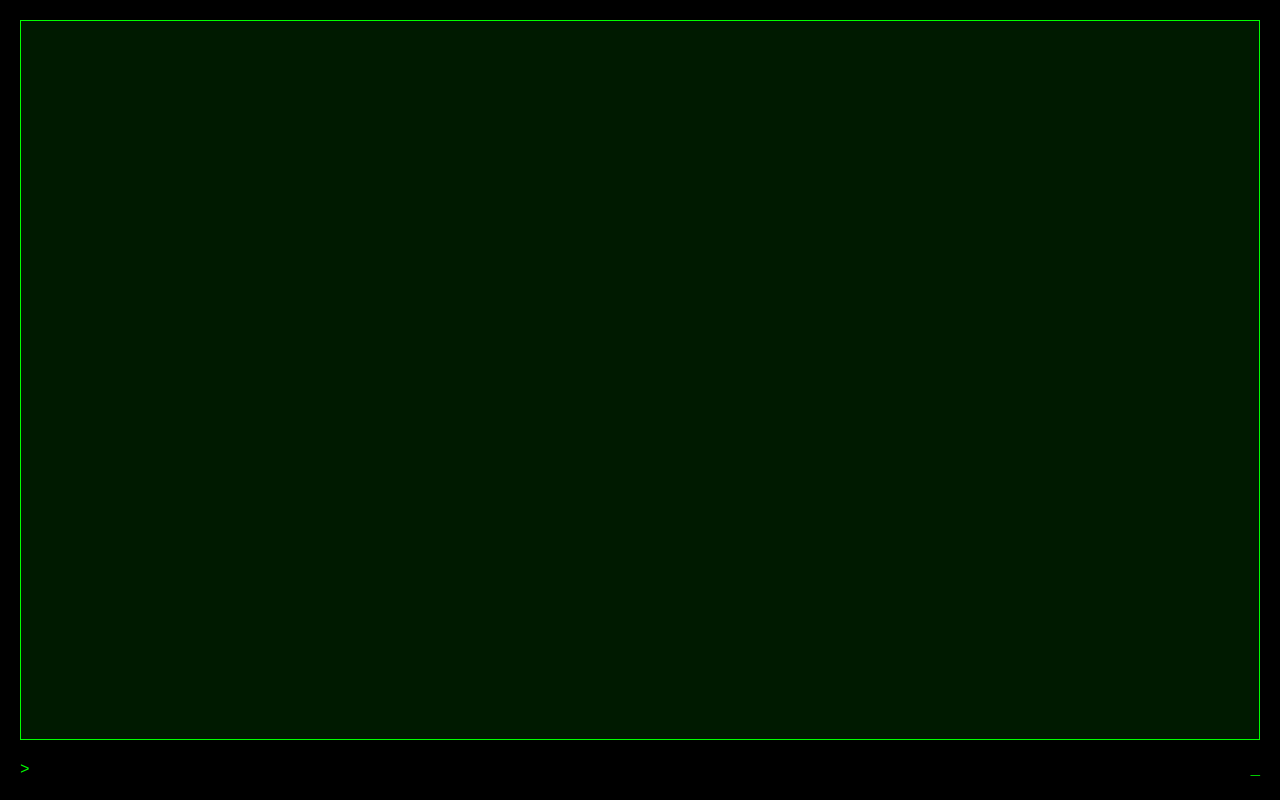
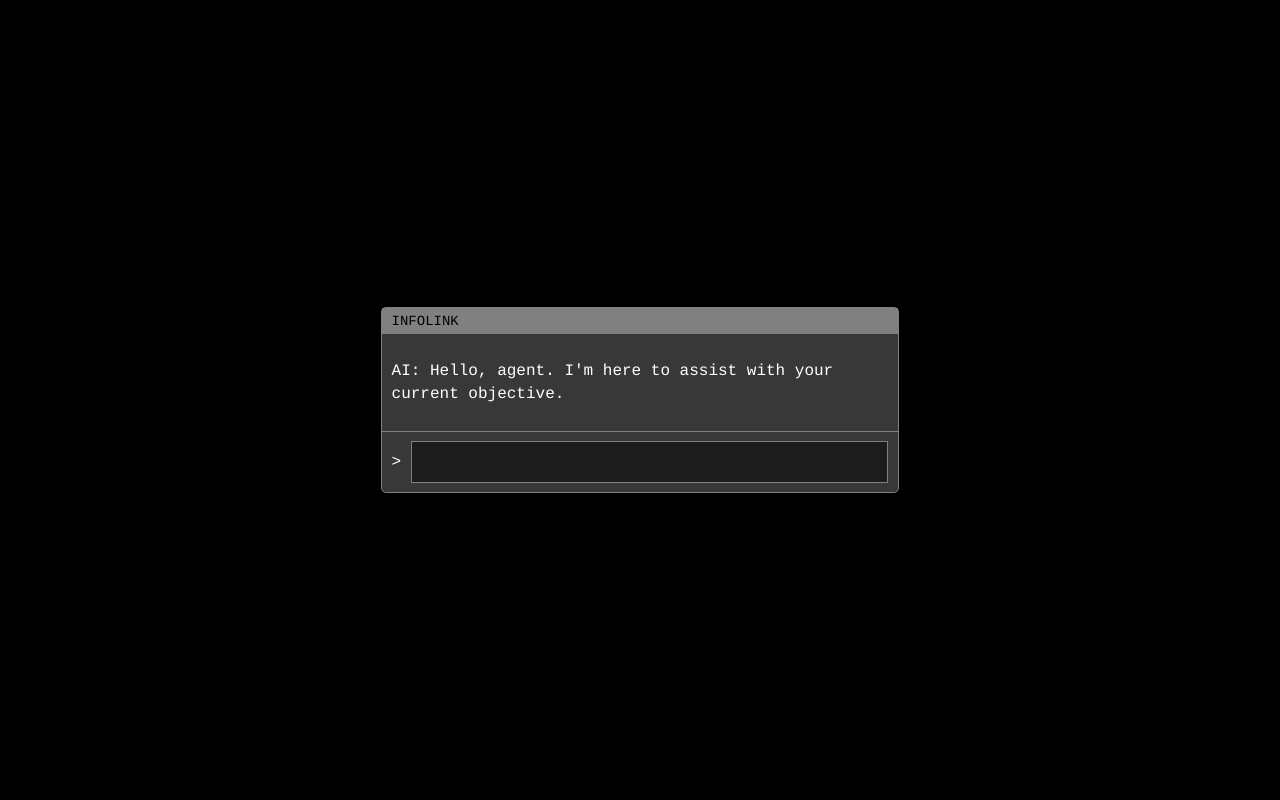
Before and after one commit to travwilliams443/GameBot, a Flask app: page / in a window 1280 px wide. Run offline with Flask 3, Linux system fonts and the light colour scheme.

Commit message:
Revamped colors and prompt

```diff
--- a/app.py
+++ b/app.py
@@ -20,7 +20,7 @@ def chat_with_gpt(prompt):
     response = client.chat.completions.create(
         model="gpt-4o-mini",
         messages=[
-            {"role": "system", "content": "You are an assistant helping with questions about a specific mission. Use the provided context to answer accurately."},
+            {"role": "system", "content": "You are an assistant helping with questions about a specific mission. Use the provided context to answer accurately. Your tone should be somewhat robotic, stilted, and serious. Act like this is serious business and not an actual game. Keep the answers brief, since this is a mission-critical situation where time is of the essence."},
             {"role": "user", "content": prompt}
         ]
     )
--- a/templates/index.html
+++ b/templates/index.html
@@ -3,71 +3,83 @@
 <head>
     <meta charset="UTF-8">
     <meta name="viewport" content="width=device-width, initial-scale=1.0">
-    <title>World of Deus Ex</title>
+    <title>Deus Ex Infolink</title>
     <style>
         body, html {
             margin: 0;
             padding: 0;
             height: 100%;
-            font-family: 'Courier New', monospace;
+            font-family: Courier;
             background-color: #000;
-            color: #0f0;
-            overflow: hidden;
+            color: #fff;
+            display: flex;
+            justify-content: center;
+            align-items: center;
         }
-        #terminal {
-            height: 100%;
-            padding: 20px;
-            box-sizing: border-box;
+        #infolink-panel {
+            width: 80%;
+            max-width: 800px;
+            min-height: 150px;
+            min-width: 350px;
+            background-color: rgba(80, 80, 80, 0.7);
+            border: 1px solid #808080;
+            border-radius: 5px;
             display: flex;
             flex-direction: column;
         }
+        #infolink-header {
+            background-color: #808080;
+            padding: 5px 10px;
+            font-size: 14px;
+            color: #000000;
+        }
         #output {
-            flex-grow: 1;
+            padding: 10px;
+            font-size: 16px;
+            line-height: 1.4;
+            min-height: 60px;
+            max-height: 70vh;
             overflow-y: auto;
-            margin-bottom: 20px;
-            padding: 10px;
-            border: 1px solid #0f0;
-            background-color: rgba(0, 255, 0, 0.1);
         }
         #input-line {
             display: flex;
             align-items: center;
+            padding: 10px;
+            border-top: 1px solid #808080;
+            height: 40px;
         }
         #prompt {
             margin-right: 10px;
+            color: #fff;
         }
         #user-input {
             flex-grow: 1;
-            background-color: transparent;
-            border: none;
-            color: #0f0;
+            background-color: rgba(0, 0, 0, 0.5);
+            border: 1px solid #808080;
+            color: #fff;
             font-family: inherit;
             font-size: inherit;
+            padding: 5px;
             outline: none;
-        }
-        .blink {
-            animation: blink-animation 1s steps(5, start) infinite;
-        }
-        @keyframes blink-animation {
-            to {
-                visibility: hidden;
-            }
+            height: 30px;
         }
     </style>
 </head>
 <body>
-    <div id="terminal">
+    <div id="infolink-panel">
+        <div id="infolink-header">INFOLINK</div>
         <div id="output"></div>
         <div id="input-line">
             <span id="prompt">> </span>
             <input type="text" id="user-input" autofocus>
-            <span class="blink">_</span>
         </div>
     </div>
 
     <script src="https://code.jquery.com/jquery-3.6.0.min.js"></script>
     <script>
         $(document).ready(function() {
+            addToOutput('AI: Hello, agent. I\'m here to assist with your current objective.');
+
             $('#user-input').keypress(function(e) {
                 if(e.which == 13) { // Enter key
                     sendMessage();
```
Also changed, not shown: 1 other file.
